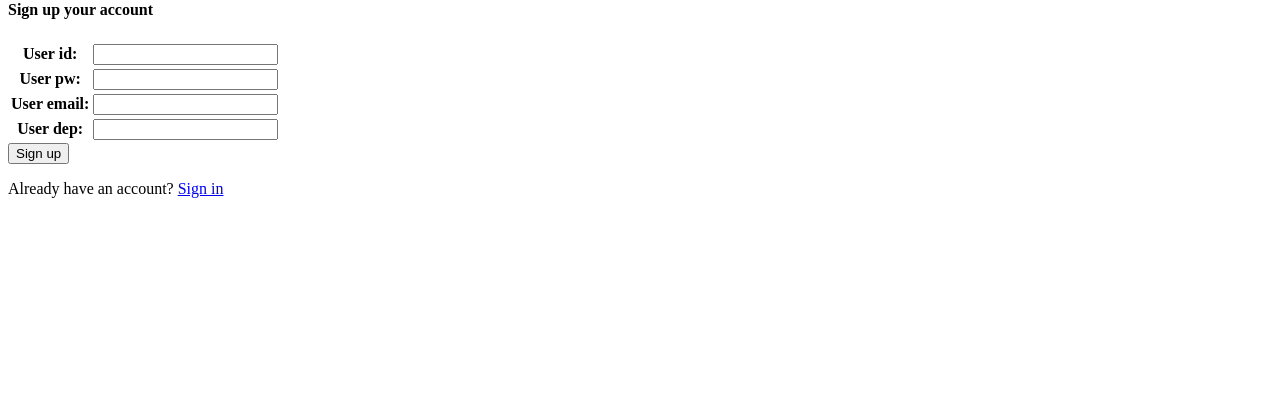
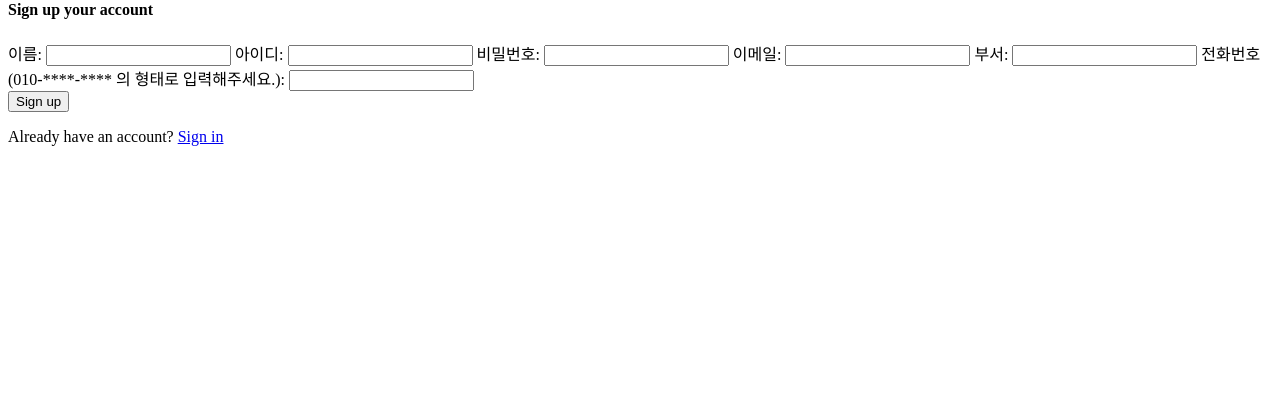
Before and after one commit to KT-Aivengers/Big_project, a Django app: page /page-register/ in a window 1280 px wide. Shown: the part 332-752 px from the top of the page. Run offline with Django 4.2, Linux system fonts and the light colour scheme; some libraries are stand-ins or nearby versions.

Commit message:
[BE] Set: models.py 수정(사용자 DB 수정), 회원가입 페이지 수정

```diff
--- a/fillow/forms.py
+++ b/fillow/forms.py
@@ -4,4 +4,36 @@ from .models import User
 class UserForm(forms.ModelForm):
     class Meta:
         model = User
-        fields = ['user_id', 'user_pw', 'user_email', 'user_dep']
+        fields = ['user_name', 'user_id', 'user_pw', 'user_email', 'user_dep', 'user_phone']
+        widgets = {
+            'user_name': forms.TextInput(
+                attrs={
+                    "class":'form-control'
+                }
+            ),
+            'user_id': forms.TextInput(
+                attrs={
+                    "class":'form-control'
+                }
+            ),
+            'user_pw': forms.PasswordInput(
+                attrs={
+                    'class': 'form-control'
+                }
+            ),
+            'user_email': forms.EmailInput(
+                attrs={
+                    "class":'form-control'
+                }
+            ),
+            'user_dep': forms.TextInput(
+                attrs={
+                    'class': 'form-control'
+                }
+            ),
+            'user_phone': forms.TextInput(
+                attrs={
+                    'class': 'form-control'
+                }
+            ),
+        }
--- a/fillow/models.py
+++ b/fillow/models.py
@@ -1,12 +1,25 @@
 from django.db import models
-
+from django.core.validators import RegexValidator
 # Create your models here.
 
 class User(models.Model):
-    user_id = models.CharField(max_length=20)
-    user_pw = models.CharField(max_length=30)
-    user_dep = models.CharField(max_length=10)
-    user_email = models.EmailField()
+    user_name = models.CharField("이름", max_length=10)
+    user_phone = models.CharField(
+        "전화번호 (010-****-**** 의 형태로 입력해주세요.)",
+        max_length=16,
+        blank=True,
+        null=True,
+        validators=[
+            RegexValidator(
+                regex=r'^01([0|1|6|7|8|9]?)-?([0-9]{3,4})-?([0-9]{4})$',
+                message="010-****-****의 형태로 입력해주세요."
+            ),
+        ],
+    )
+    user_id = models.CharField("아이디", max_length=20)
+    user_pw = models.CharField("비밀번호", max_length=30)
+    user_dep = models.CharField("부서", max_length=10)
+    user_email = models.EmailField("이메일")
 
     def __str__(self):
         return self.user_id
--- a/templates/fillow/pages/page-register.html
+++ b/templates/fillow/pages/page-register.html
@@ -45,10 +45,8 @@
 							<h4 class="text-center mb-4">Sign up your account</h4>
 							<form action="" method="POST">
 								{% csrf_token %}
-								<table>
-									{{ form.as_table }}
-								</table>
-
+									{{ form }}
+								<br>
 								{% comment %} <div class="form-group mb-4">
 									<label class="form-label" for="username">Username</label>
 									<input type="text" class="form-control" placeholder="Enter username" id="username">
@@ -64,8 +62,7 @@
 										<i class="fa fa-eye-slash"></i>
 										<i class="fa fa-eye"></i>
 									</span>
-								 </div>
-								 {% endcomment %}
+								</div> {% endcomment %}
 								<div class="text-center">
 									<button type="submit" class="btn btn-primary btn-block">Sign up</button>
 								</div>
```
Also changed, not shown: dashboard/settings.py (line endings or trailing spaces), fillow/migrations/0001_initial.py, fillow/migrations/0002_user_delete_hey.py (deleted). Lines whose indentation alone changed are shown as unchanged.
